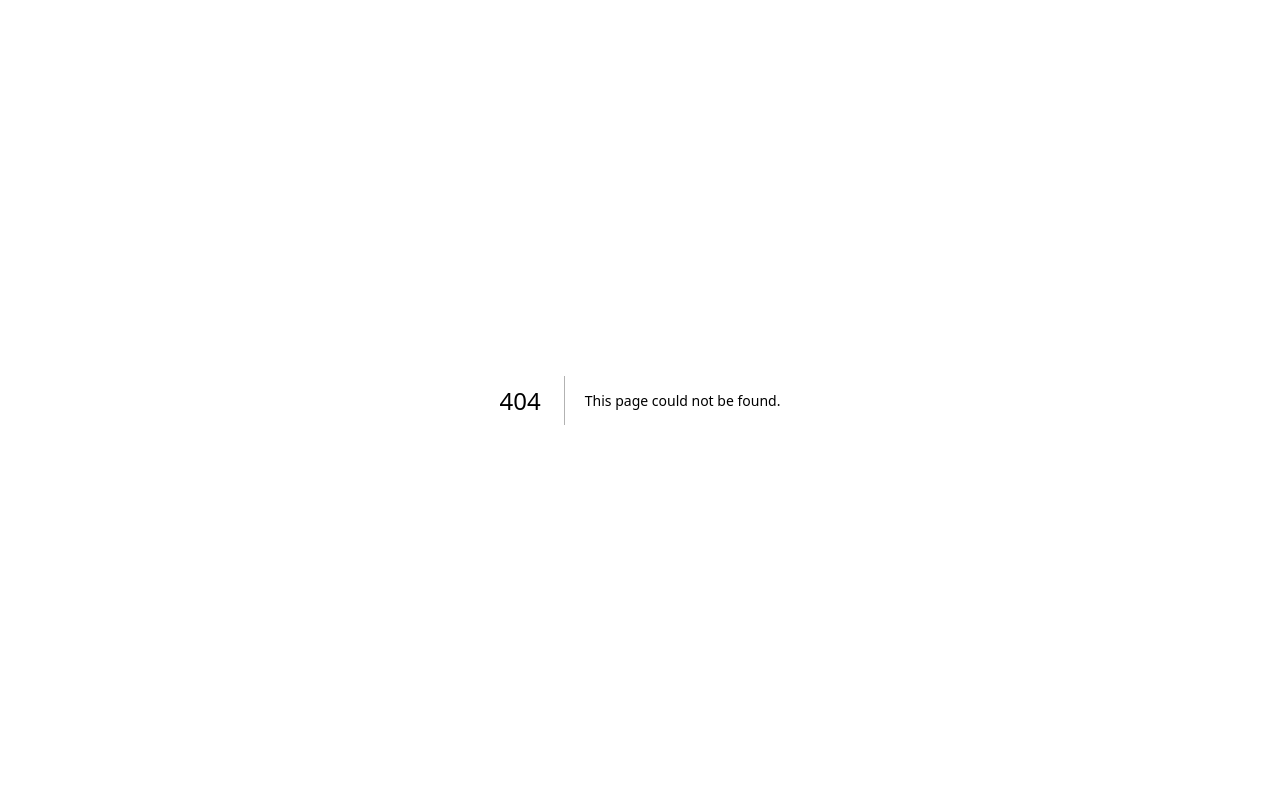
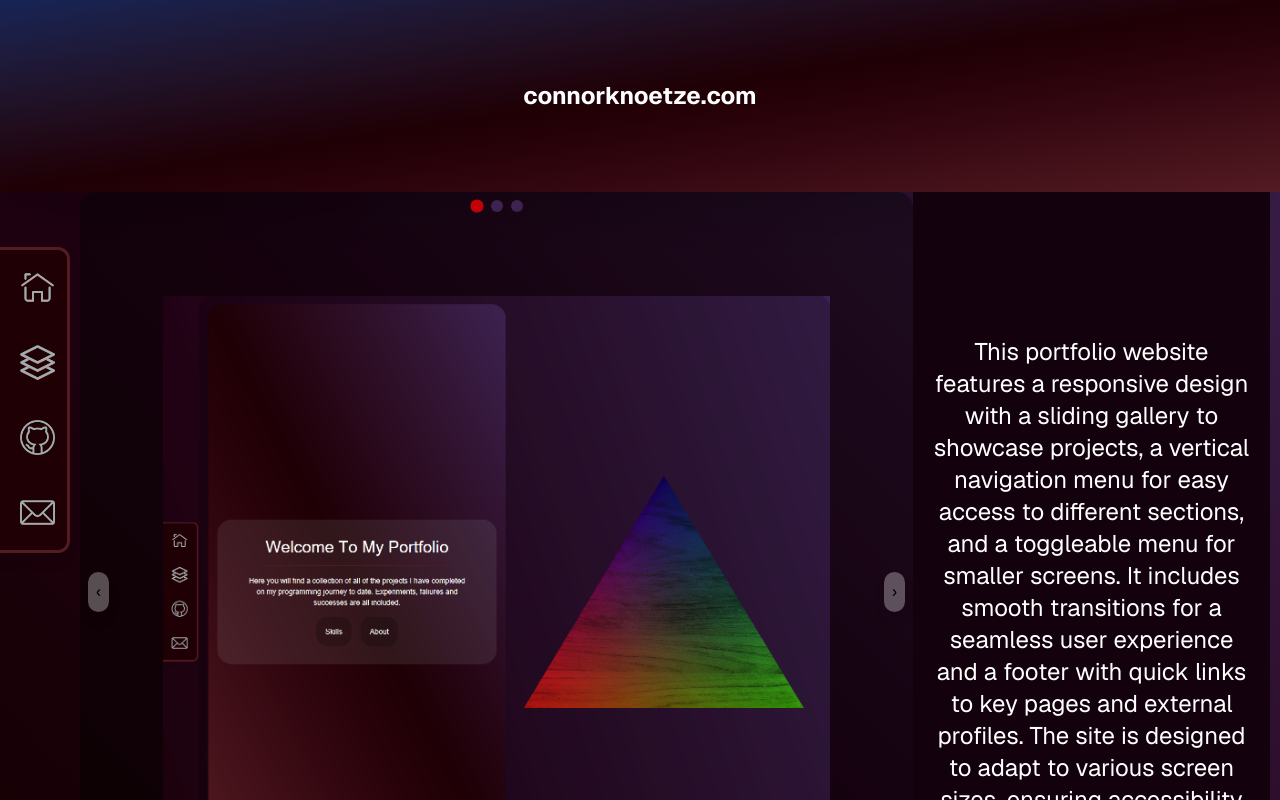
Before and after one commit to ConnorKnoetze/connorknoetze.com, a Next.js app: page /Projects/Displays/connorknoetze.com in a window 1280 px wide. Before the commit this address had no page. Shown: the top 800 px of the page. Built offline with nearby package versions, Linux system fonts and the light colour scheme.

Commit message:
updated connorknoetze.vercel.app to connorknoetze.com and fixed screen overflow

```diff
--- a/app/Projects/Displays/connorknoetze.vercel.app/page.tsx
+++ b/app/Projects/Displays/connorknoetze.com/page.tsx
@@ -78,7 +78,7 @@ export default function Home() {
     <div className="grid grid-row min-h-screen sm:p-0 font-[family-name:var(--font-geist-sans)] bg-gradient-to-bl from-tuna via-gondola to-diesel overflow-x-hidden">
       <div className="flex row-start w-full items-center justify-center" id="header">
         <header className="flex gap-20 items-center justify-center h-auto w-full bg-gradient-to-br from-blue-950 via-licorice to-cocoa_bean shadow-2xl p-20">
-          <h1 className="flex h-full font-bold text-4xl text-center justify-center items-center text-white">C++ OpenGl-3Dcube</h1>
+          <h1 className="flex h-full font-bold text-2xl text-center justify-center items-center text-white">connorknoetze.com</h1>
         </header>
       </div>
       <div className="row-start-2 w-full flex min-h-screen items-center">
```
